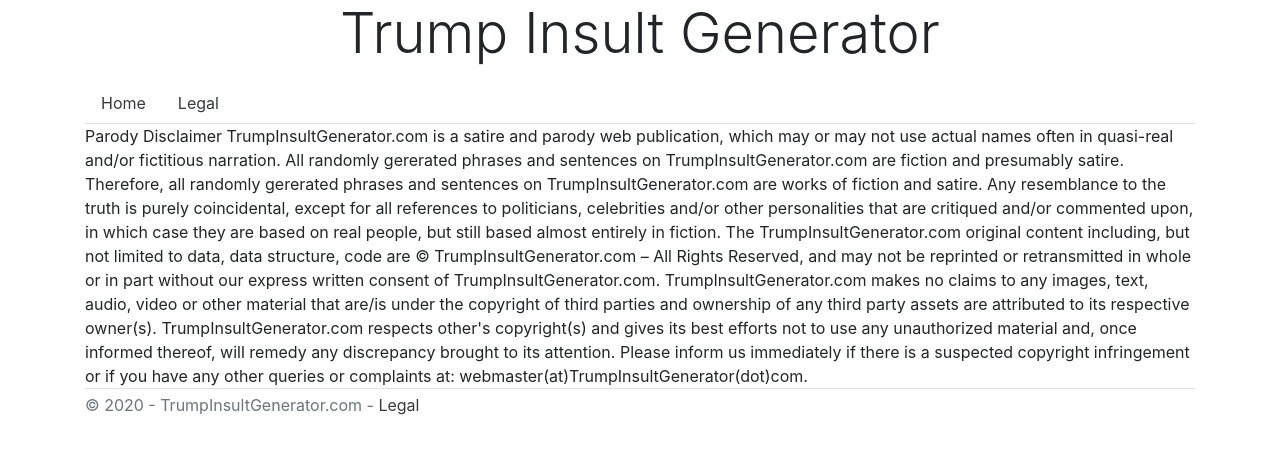
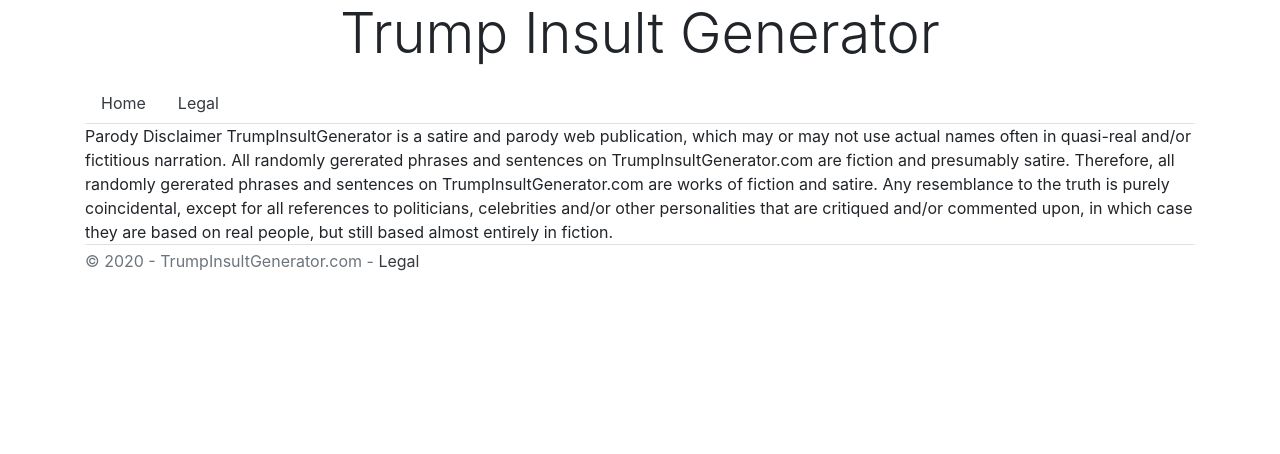
Before and after one commit to yunx2/TrumpInsultGeneratorClone, a React (Create React App) app in the folder insult-generator/: page /legal in a window 1280 px wide. Shown: the top 454 px of the page. Built offline with nearby package versions, Linux system fonts and the light colour scheme.

Commit message:
clean up code; currently working locally

```diff
--- a/insult-generator/src/components/App.js
+++ b/insult-generator/src/components/App.js
@@ -49,7 +49,6 @@ function App() {
         setInsult(insult)
         setInsultId(hexId)
         window.history.replaceState(null,'',`?name=${name}&id=${hexId}`)
-        // console.log('window.location', window.location)
       } else {
         window.history.replaceState(null,'','')
         console.log('enter name')
@@ -58,6 +57,7 @@ function App() {
       console.log('error:',error)
     }
   }
+
   return (
     <div className="App container">
       <h1 className="display-4">
--- a/insult-generator/src/components/Footer.js
+++ b/insult-generator/src/components/Footer.js
@@ -1,8 +1,7 @@
 import React from 'react'
 import { Link } from 'react-router-dom'
 
-const Footer = () => {
-  return (
+const Footer = () => (
   <div>
     <footer className="border-top">
       <p className="form-text text-muted">© 2020 - TrumpInsultGenerator.com -
@@ -11,6 +10,5 @@ const Footer = () => {
     </footer>
   </div>
 )
-}
 
 export default Footer
--- a/insult-generator/src/components/Legal.js
+++ b/insult-generator/src/components/Legal.js
@@ -1,16 +1,12 @@
 import React from 'react'
 
-const Legal = () => {
-  return (
-    <div>
+const Legal = () => (
+  <div>
       Parody Disclaimer
-TrumpInsultGenerator.com is a satire and parody web publication, which may or may not use actual names often in quasi-real and/or fictitious narration. All randomly gererated phrases and sentences on TrumpInsultGenerator.com are fiction and presumably satire. Therefore, all randomly gererated phrases and sentences on TrumpInsultGenerator.com are works of fiction and satire.
+      TrumpInsultGenerator is a satire and parody web publication, which may or may not use actual names often in quasi-real and/or fictitious narration. All randomly gererated phrases and sentences on TrumpInsultGenerator.com are fiction and presumably satire. Therefore, all randomly gererated phrases and sentences on TrumpInsultGenerator.com are works of fiction and satire.
 
-Any resemblance to the truth is purely coincidental, except for all references to politicians, celebrities and/or other personalities that are critiqued and/or commented upon, in which case they are based on real people, but still based almost entirely in fiction.
-
-The TrumpInsultGenerator.com original content including, but not limited to data, data structure, code are © TrumpInsultGenerator.com – All Rights Reserved, and may not be reprinted or retransmitted in whole or in part without our express written consent of TrumpInsultGenerator.com. TrumpInsultGenerator.com makes no claims to any images, text, audio, video or other material that are/is under the copyright of third parties and ownership of any third party assets are attributed to its respective owner(s). TrumpInsultGenerator.com respects other's copyright(s) and gives its best efforts not to use any unauthorized material and, once informed thereof, will remedy any discrepancy brought to its attention. Please inform us immediately if there is a suspected copyright infringement or if you have any other queries or complaints at: webmaster(at)TrumpInsultGenerator(dot)com.
+      Any resemblance to the truth is purely coincidental, except for all references to politicians, celebrities and/or other personalities that are critiqued and/or commented upon, in which case they are based on real people, but still based almost entirely in fiction.
     </div>
   )
-}
 
 export default Legal
--- a/insult-generator/src/components/Navbar.js
+++ b/insult-generator/src/components/Navbar.js
@@ -1,9 +1,7 @@
 import React from 'react'
 import { Link } from 'react-router-dom'
 
-const Navbar = () => {
-  return (
-
+const Navbar = () => (
   <ul className="nav border-bottom">
     <li className="nav-item">
       <Link className="nav-link text-dark" to="/">Home</Link>
@@ -13,6 +11,5 @@ const Navbar = () => {
     </li>
   </ul>
 )
-}
 
 export default Navbar
--- a/insult-generator/src/components/ShareBar.js
+++ b/insult-generator/src/components/ShareBar.js
@@ -17,8 +17,7 @@ import {
   WhatsappIcon,
 } from 'react-share'
 
-const Sharebar = () => {
-  return (
+const Sharebar = () => (
   <div>
     <EmailShareButton url={window.location}><EmailIcon /></EmailShareButton>
     <FacebookShareButton url={window.location}><FacebookIcon /></FacebookShareButton>
@@ -28,6 +27,5 @@ const Sharebar = () => {
     <WhatsappShareButton url={window.location}><WhatsappIcon /></WhatsappShareButton>
   </div>
 )
-}
 
 export default Sharebar
```
Also changed, not shown: insult-generator/src/components/Buttonbar.js (+2 -16 lines). Lines whose indentation alone changed are shown as unchanged.
